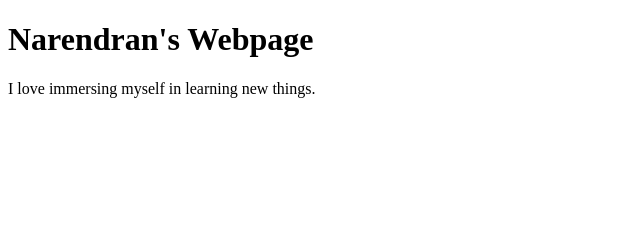
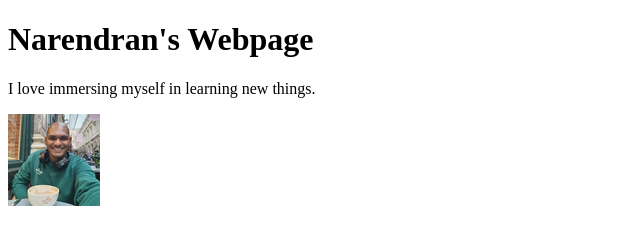
Before and after one commit to narendran0890/git_practice, a plain HTML site: page index.html in a window 1280 px wide. Shown: the whole page, without its empty margins (0-640 px from the left). Drawn offline with Linux system fonts and the light colour scheme.

Commit message:
add my image

```diff
--- a/index.html
+++ b/index.html
@@ -8,5 +8,6 @@
 <body>
     <h1>Narendran's Webpage</h1>
     <p>I love immersing myself in learning new things.</p>
+    <img src = "narendran.png"
 </body>
 </html>
```
Also changed, not shown: narendran.png (added).
